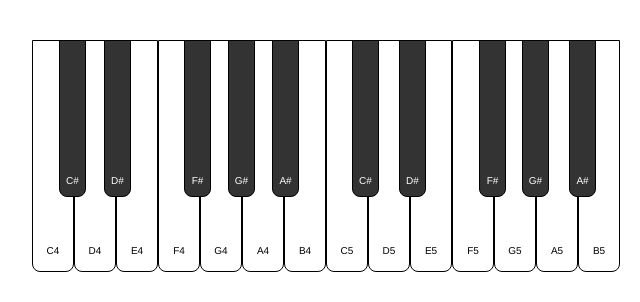
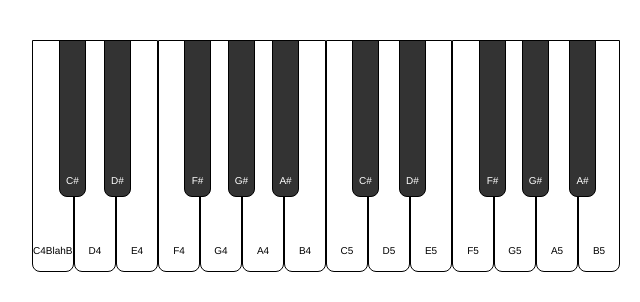
Before and after one commit to Ulyesses/FinalAssignment, a plain HTML site: page ulyessesjules_final/index.html in a window 1280 px wide. Shown: the top 302 px of the page, 313-953 px from the left. Drawn offline with Linux system fonts and the light colour scheme.

Commit message:
school test

```diff
--- a/ulyessesjules_final/index.html
+++ b/ulyessesjules_final/index.html
@@ -22,7 +22,7 @@
                         <audio id="C4">
                             <source src="audi/C4.mp3" type="audio/mp3">
                         </audio>
-                        <span>C4</span>
+                        <span>C4BlahBlah</span>
                     </div>
 
                     <div class="D4 key">
```
